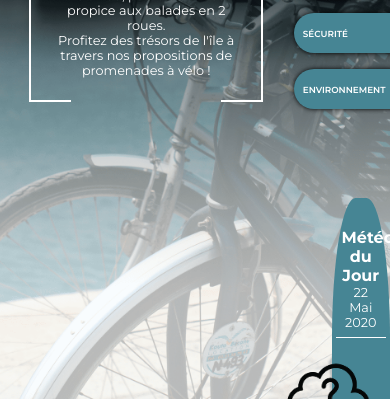
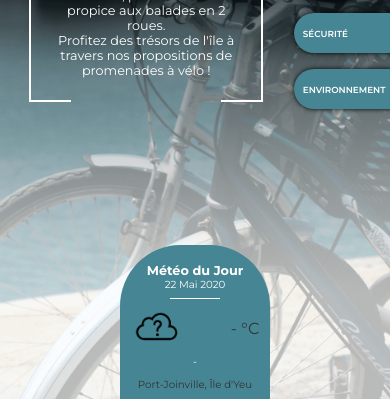
Before and after one commit to Mayon85/myeu-bicyclette, a plain HTML site: page index.html in a window 390 px wide. Shown: the part 445-844 px from the top of the page. Drawn offline with Linux system fonts and the light colour scheme; a web font is replaced by a local one.

Commit message:
weather essai

```diff
--- a/css/style.css
+++ b/css/style.css
@@ -435,17 +435,6 @@ nav img {
         font-size: 1.2em;
     }
 
-    .reseaux {
-        position: relative;
-        right: 0;
-        bottom: -100px;
-        background: none;
-    }
-
-    .reseaux img {
-        height: 25px;
-    }
-
     .cadre {
         margin-right: 25%;
         margin-bottom: 15%;
@@ -696,7 +685,7 @@ footer a {
 .weather-container {
     border-radius: 40% 40% 0 0;
     padding: 20px 10px;
-    width: 15%;
+    width: 240px;
     margin-top: 50px;
     background-color: #468594;
     position: absolute;
@@ -705,6 +694,7 @@ footer a {
     text-align: center;
     color: #fff;
     transition: all 1s ease;
+    z-index: 1;
 }
 
 .weather-container:hover {
@@ -715,7 +705,8 @@ footer a {
     padding-top: 10px;
 }
 
-.display-date p, .temperature-description p {
+.display-date p,
+.temperature-description p {
     color: #fff;
     margin-bottom: 10px;
 }
@@ -724,7 +715,7 @@ footer a {
     position: relative;
 }
 
-.display-date:after{
+.display-date:after {
     content: "";
     width: 50px;
     height: 1px;
@@ -735,7 +726,6 @@ footer a {
     transform: translate(-50%);
 }
 
-
 .value {
     display: flex;
     justify-content: center;
@@ -743,11 +733,29 @@ footer a {
 }
 
 .weather-icon img {
-    height: 100px;
-    width: auto;
+    width: 150px;
+    height: auto;
     padding-right: 50px;
 }
+
 .temperature-value p {
     font-size: 16px;
-    color: black;
+    color: #333;
 }
+
+
+@media screen and (max-width: 576px) {
+    .weather-container {
+        width: 150px;
+        font-size: 0.8em;
+        position: absolute;
+        left: 50%;
+        transform: translate(-50%);
+        bottom: 0;
+        padding: 8px;
+    }
+
+    .weather-icon img {
+        width: 100px;
+    }
+}
--- a/js/weather.js
+++ b/js/weather.js
@@ -19,14 +19,12 @@ showDate.innerHTML = current_date;
 
 
 // APP DATA
+const KELVIN = 273;
 const weather = {};
 
 weather.temperature = {
     unit : "celcius"
 }
-
-// APP CONSTS AND VARS
-const KELVIN = 273;
 
 // GET WEATHER
 // ILE D'YEU COORDS : latitude = 46.7252; longitude = -2.3494;
@@ -44,16 +42,17 @@ function getWeather(latitude, longitude) {
     .then(function(data) {
         weather.temperature.value = Math.floor(data.main.temp - KELVIN);
         weather.description = data.weather[0].description;
-        // weather.iconId = data.weather[0].icon;
+        weather.iconId = data.weather[0].icon;
     })
     .then(function() {
         displayWeather();
-    });
+    })
+
 }
 
 // DISPLAY WEATHER
 function displayWeather () {
-    iconElement.innerHTML = `<img src="./ressources/weather-icons/${weather.iconId}.png"/>`;
+    iconElement.innerHTML = `<img src="icons/${weather.iconId}.png"/>`;
     tempElement.innerHTML = `${weather.temperature.value}°<span>C</span>`;
-    descElement.innerHTML = weather.description ;
+    descElement.innerHTML = weather.description;
 }
```
